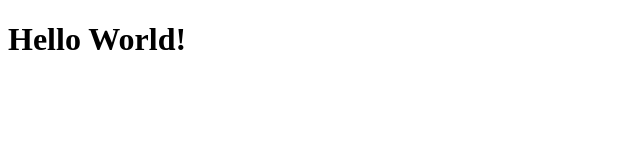
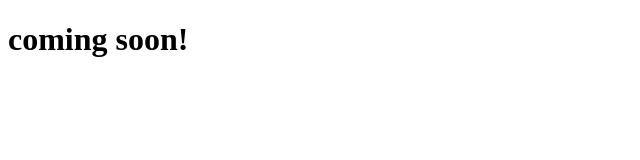
Before and after one commit to aelshi01/hello-world, a plain HTML site: page index.html in a window 1280 px wide. Shown: the whole page, without its empty margins (0-640 px from the left). Drawn offline with Linux system fonts and the light colour scheme.

Commit message:
chaning stuff

```diff
--- a/index.html
+++ b/index.html
@@ -9,7 +9,7 @@
   </head>
 
   <body>
-      <h1>Hello World!</h1>
+      <h1>coming soon!</h1>
 
   </body>
 </html>
```
